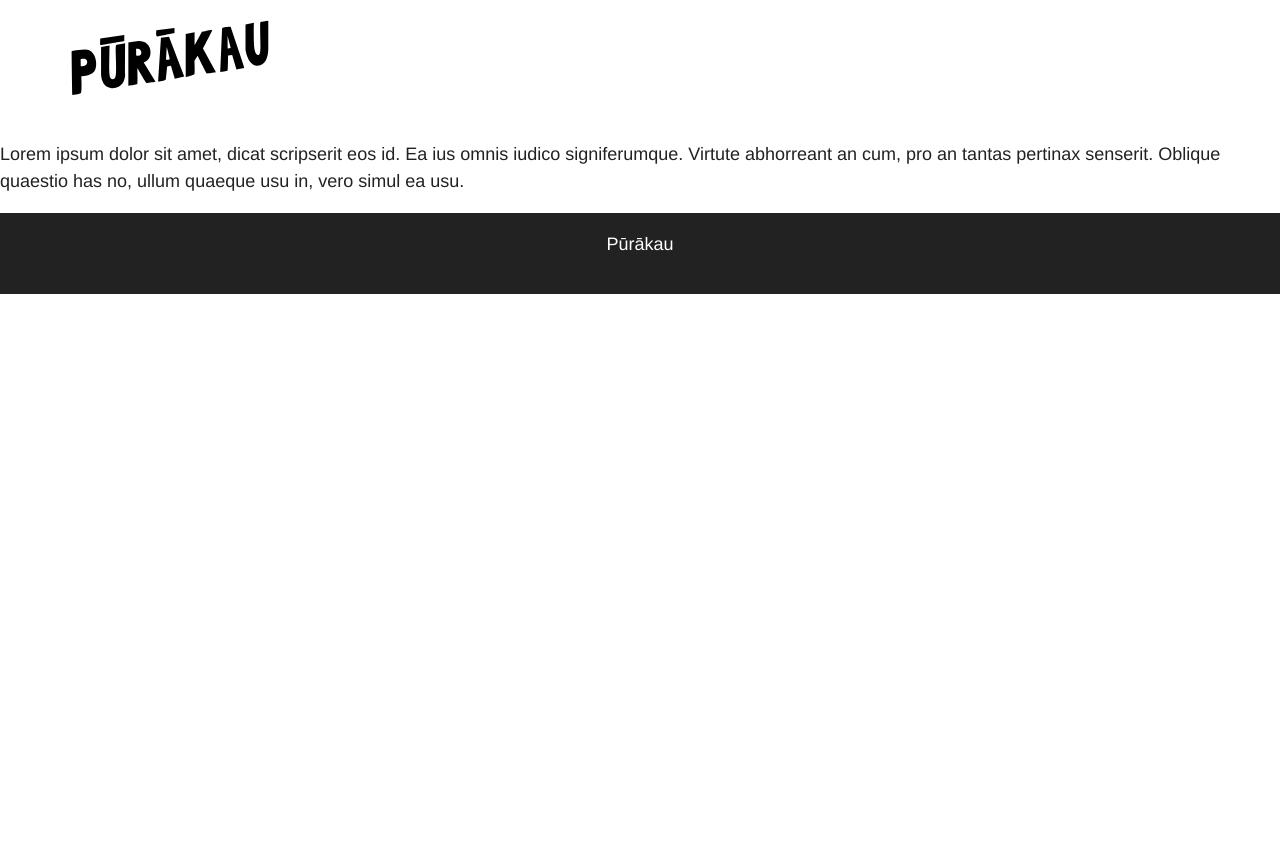
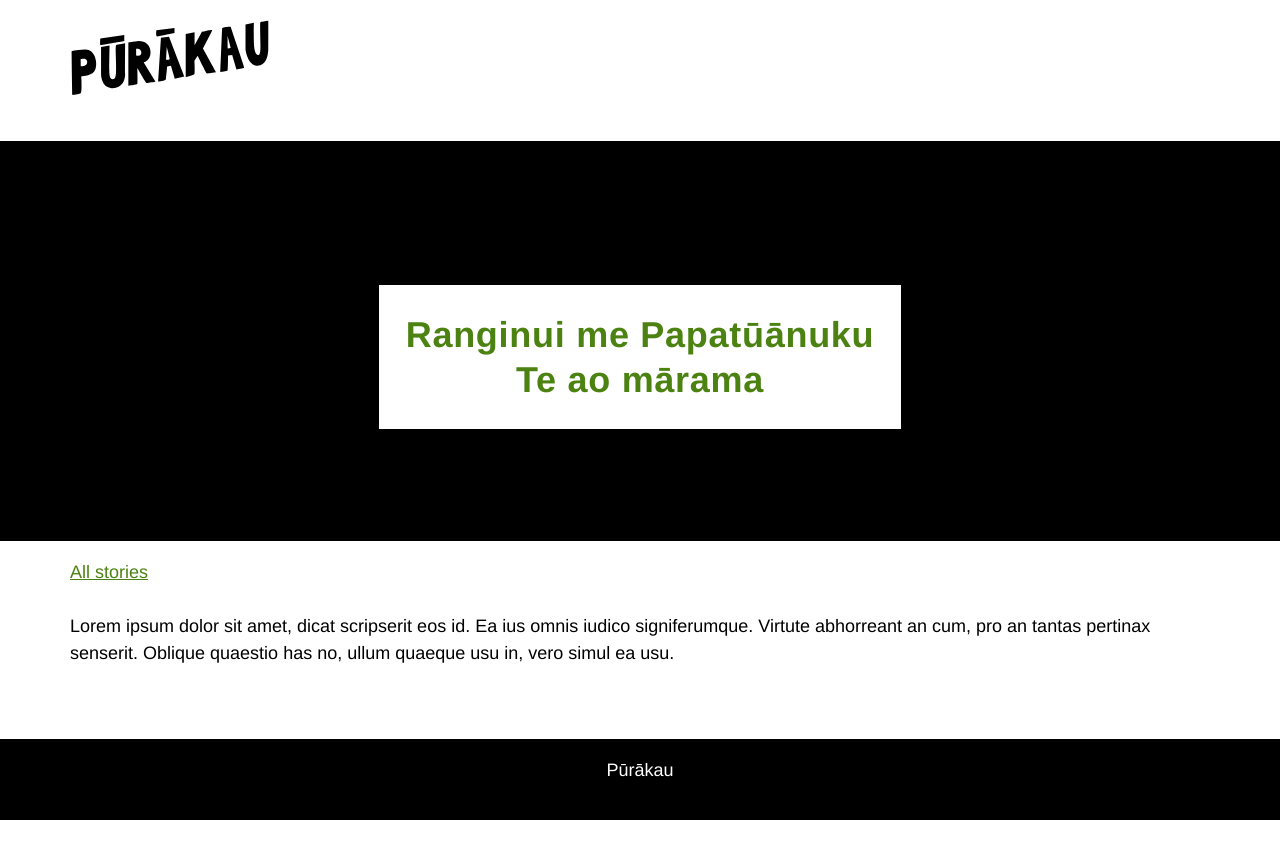
Before and after one commit to laura-mk/purakau, a Jekyll site: the page built from purakau-site/_posts/2018-12-21-a-third-post.md, in a window 1280 px wide. Shown: the top 859 px of the page. Built offline with Jekyll 4.4.1, drawn with Linux system fonts in a browser that asks for light colours.

Commit message:
Basic post layout

```diff
--- a/purakau-site/_layouts/post.html
+++ b/purakau-site/_layouts/post.html
@@ -1,5 +1,20 @@
 ---
 layout: default
 ---
+<div class="post-banner pt-5 pb-1 mb-3">
+  <div class="container-fluid mb-5">
+    <div class="post-banner--title mt-6 p-4">
+      <h1>{{ page.subtitle }}</h1>
+      <h1 class="page-title">{{ page.title }}</h1>
+    </div>
+  </div>
+</div>
 
-{{ content }}
+<div class="container-fluid mb-5">
+  <div class="row">
+    <div class="col-12">
+      <div class="breadcrumbs mb-4"><a href="/">All stories</a></div>
+      {{ content }}
+    </div>
+  </div>
+</div>
--- a/purakau-site/_posts/2018-12-21-a-third-post.md
+++ b/purakau-site/_posts/2018-12-21-a-third-post.md
@@ -1,6 +1,7 @@
 ---
 layout: post
-title:  "A third post"
+subtitle: "Ranginui me Papatūānuku"
+title:  "Te ao mārama"
 date:   2018-04-1 13:14:31 +1300
 categories: post
 ---
--- a/purakau-site/_theme/src/scss/bootstrap-variables.scss
+++ b/purakau-site/_theme/src/scss/bootstrap-variables.scss
@@ -10,7 +10,7 @@ $primary: $brand-green;
 $brand-light-grey: #f2f2f2;
 $brand-mid-grey: #71777a;
 $brand-dark-grey: #242424;
-$brand-black: #222222;
+$brand-black: #000;
 $brand-borders: #d7d7d7;
 $brand-lightest: #f7f7f7;
 
@@ -31,7 +31,6 @@ $spacers: (
 
 // Fonts
 $base-font-family: "Raleway", Helvetica, Arial, sans-serif;
-$header-font-family: "Roboto Slab", serif;
 
 $h1-font-size: 2rem;
 $h2-font-size: 1.77777rem;
--- a/purakau-site/_theme/src/scss/main.scss
+++ b/purakau-site/_theme/src/scss/main.scss
@@ -21,3 +21,4 @@
 @import "./components/footer";
 @import "./components/header";
 @import "./components/home";
+@import "./components/post";
--- a/purakau-site/_theme/src/scss/typography.scss
+++ b/purakau-site/_theme/src/scss/typography.scss
@@ -11,7 +11,7 @@ body {
 
 h1,
 h2 {
-  font-family: $header-font-family;
+  font-family: $base-font-family;
   font-weight: bold;
   line-height: 1.25;
   margin-bottom: 1em;
@@ -106,7 +106,7 @@ ul {
 blockquote {
   color: $brand-green;
   border-left: solid $brand-green 4px;
-  font-family: $header-font-family;
+  font-family: $base-font-family;
   font-size: 24px;
   margin-top: 1.5rem;
   margin-bottom: 1.5rem;
```
Also changed, not shown: purakau-site/_theme/src/scss/components/post.scss (added, +15 -0 lines), purakau-site/assets/css/main.css.
